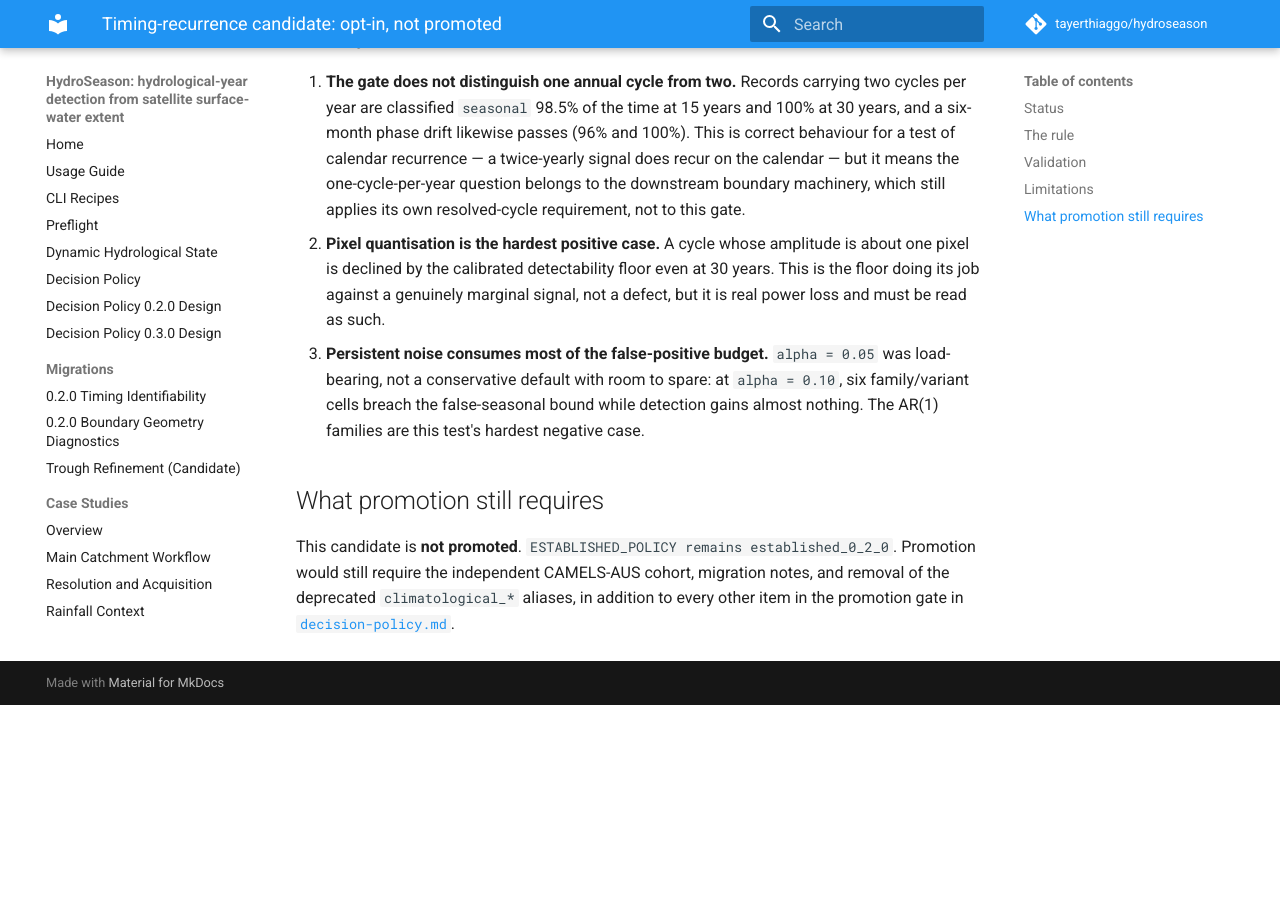
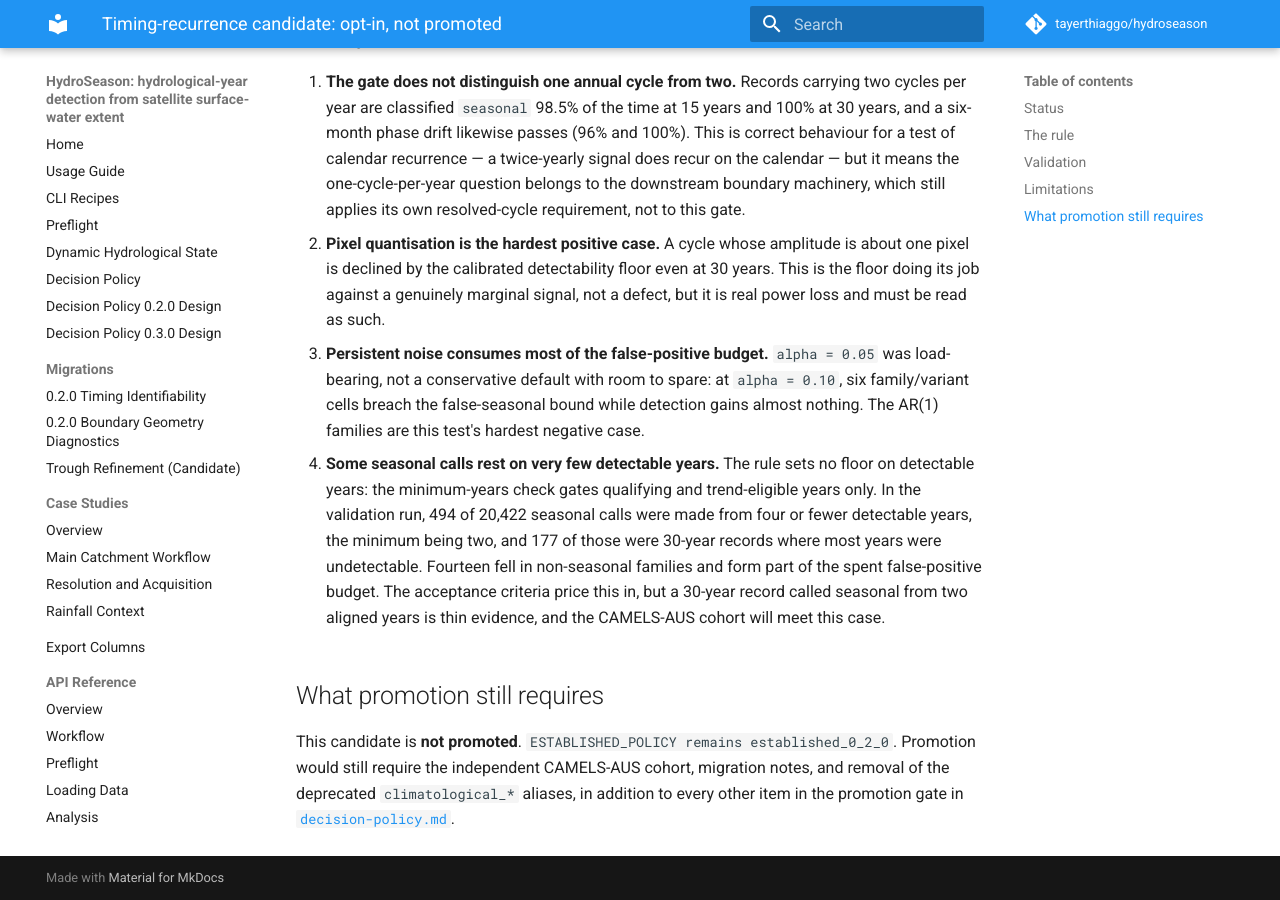
Before and after one commit to tayerthiaggo/hydroseason, an MkDocs documentation site: the page built from docs/decision-policy-timing-recurrence.md, in a window 1280 px wide and 900 px high, scrolled down 1492 px. Built offline with MkDocs 1.6.1 and Material for MkDocs 9.7.7, drawn with Linux system fonts in a browser that asks for light colours; comment, search, counter and statistics services are not loaded; before the commit the page ends 2197 px from its top, so only the background shows below that.

Commit message:
docs: close the final review's blocking items
Three items the whole-branch review named as blocking, plus one it raised
as important to record before promotion.

The api reference still described the month fields by their pre-rename
names and called them monthly-climatology extrema.

The design spec's section 7 claimed twice-yearly regimes are mostly
aseasonal (5-22%). The validation run measured 98.5% at 15 years and
100% at 30. The original sentence is left intact, with a dated
correction note beside it, so the document still records what was
believed at approval.

The published pipeline bundle is stale. It was already stale before this
work, and this work moves its fingerprint independently by consolidating
the detectability block in a hashed module. Regeneration is deliberately
deferred so that republishing a scientific artefact stays a separate act;
the acceptance is recorded in the changelog rather than left implicit.

The policy record now states that 494 of 20,422 seasonal calls in the
run rested on four or fewer detectable years, the minimum being two, and
that the rule sets no floor on detectable years.

Co-Authored-By: Claude Opus 5 <noreply@anthropic.com>

```diff
--- a/docs/decision-policy-timing-recurrence.md
+++ b/docs/decision-policy-timing-recurrence.md
@@ -79,6 +79,16 @@ here without softening:
    false-seasonal bound while detection gains almost nothing. The AR(1)
    families are this test's hardest negative case.
 
+4. **Some seasonal calls rest on very few detectable years.** The rule sets no
+   floor on detectable years: the minimum-years check gates qualifying and
+   trend-eligible years only. In the validation run, 494 of 20,422 seasonal
+   calls were made from four or fewer detectable years, the minimum being two,
+   and 177 of those were 30-year records where most years were undetectable.
+   Fourteen fell in non-seasonal families and form part of the spent
+   false-positive budget. The acceptance criteria price this in, but a 30-year
+   record called seasonal from two aligned years is thin evidence, and the
+   CAMELS-AUS cohort will meet this case.
+
 ## What promotion still requires
 
 This candidate is **not promoted**. `ESTABLISHED_POLICY remains
```
Also changed, not shown: CHANGELOG.md (+13 -0 lines), docs/api/analysis.md (+1 -1 lines), docs/superpowers/specs/2026-09-11-seasonality-timing-recurrence-design.md (+2 -0 lines).
